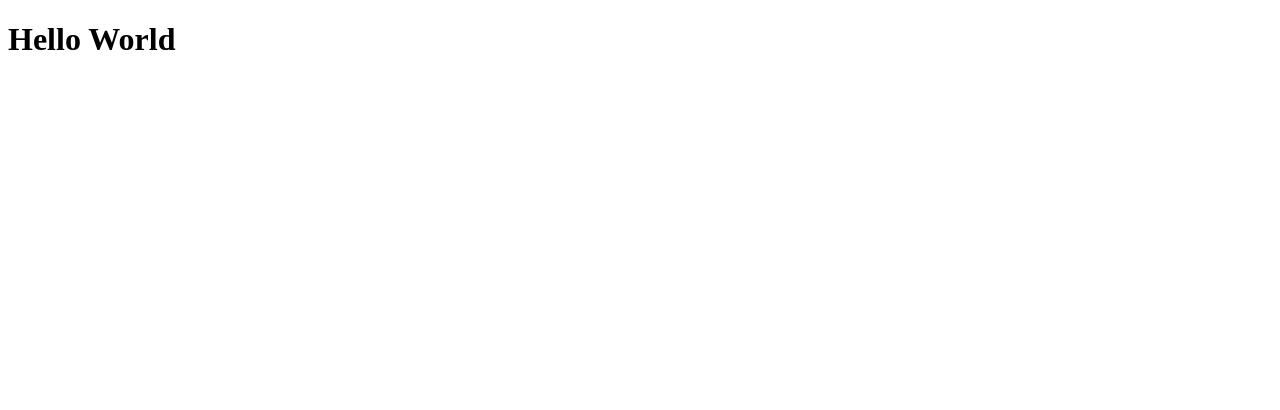
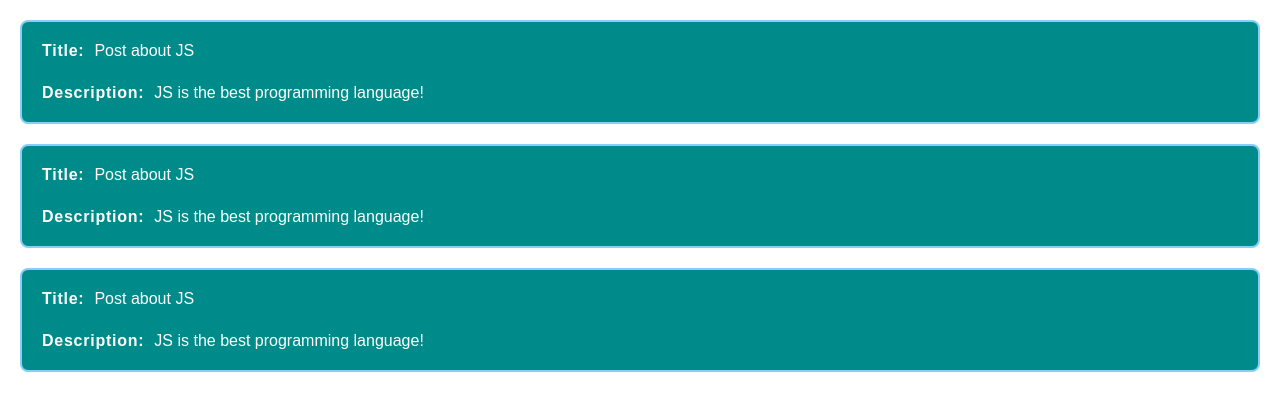
Before and after one commit to Vadymk95/vue-home-guide, a Vue app: page / in a window 1280 px wide. Shown: the top 410 px of the page. Built offline with nearby package versions, Linux system fonts and the light colour scheme; the HTML template or start-up script is replaced by a standard one.

Commit message:
master/setup/App/added basic logic and markup

```diff
--- a/src/App.vue
+++ b/src/App.vue
@@ -1,7 +1,101 @@
 <template>
-  <div>
-    <h1>Hello World</h1>
+  <div class="app">
+    <div class="post">
+      <div class="post__block">
+        <strong class="post__title">Title:</strong>
+        <span>Post about JS</span>
+      </div>
+      <div class="post__block">
+        <strong class="post__title">Description:</strong>
+        <span>JS is the best programming language!</span>
+      </div>
+    </div>
+    <div class="post">
+      <div class="post__block">
+        <strong class="post__title">Title:</strong>
+        <span>Post about JS</span>
+      </div>
+      <div class="post__block">
+        <strong class="post__title">Description:</strong>
+        <span>JS is the best programming language!</span>
+      </div>
+    </div>
+    <div class="post">
+      <div class="post__block">
+        <strong class="post__title">Title:</strong>
+        <span>Post about JS</span>
+      </div>
+      <div class="post__block">
+        <strong class="post__title">Description:</strong>
+        <span>JS is the best programming language!</span>
+      </div>
+    </div>
   </div>
 </template>
 
-<style scoped></style>
+<script lang="ts">
+export default {
+  data() {
+    return {
+      likes: 5,
+      dislikes: 2,
+    };
+  },
+  methods: {
+    addLike() {
+      this.likes += 1;
+    },
+
+    addDislike() {
+      this.dislikes -= 1;
+    },
+  },
+};
+</script>
+
+<style>
+* {
+  margin: 0;
+  padding: 0;
+  box-sizing: border-box;
+  font-family: sans-serif;
+}
+
+.app {
+  padding: 20px;
+}
+
+/* ===post=== */
+.post {
+  color: #fff;
+  padding: 20px;
+  border-radius: 8px;
+  border: 2px solid lightskyblue;
+  background-color: darkcyan;
+  margin-bottom: 20px;
+}
+
+.post:hover {
+  box-shadow: 0 0 10px #707070;
+  border-color: darkcyan;
+  transition: all 0.3s;
+}
+
+.post:last-child {
+  margin-bottom: 0;
+}
+
+.post__block {
+  margin-bottom: 24px;
+}
+
+.post__block:last-child {
+  margin-bottom: 0;
+}
+
+.post__title {
+  margin-right: 10px;
+  letter-spacing: 0.75px;
+}
+/* ===post=== */
+</style>
--- a/src/main.ts
+++ b/src/main.ts
@@ -1,5 +1,4 @@
 import { createApp } from 'vue';
 import App from './App.vue';
 
-
 createApp(App).mount('#app');
--- a/src/shims-vue.d.ts
+++ b/src/shims-vue.d.ts
@@ -1,4 +1,3 @@
-/* eslint-disable */
 declare module '*.vue' {
   import type { DefineComponent } from 'vue';
   const component: DefineComponent<{}, {}, any>;
--- a/tsconfig.json
+++ b/tsconfig.json
@@ -11,6 +11,7 @@
     "forceConsistentCasingInFileNames": true,
     "useDefineForClassFields": true,
     "sourceMap": true,
+    "noImplicitThis": false,
     "baseUrl": ".",
     "types": ["webpack-env"],
     "paths": {
```
